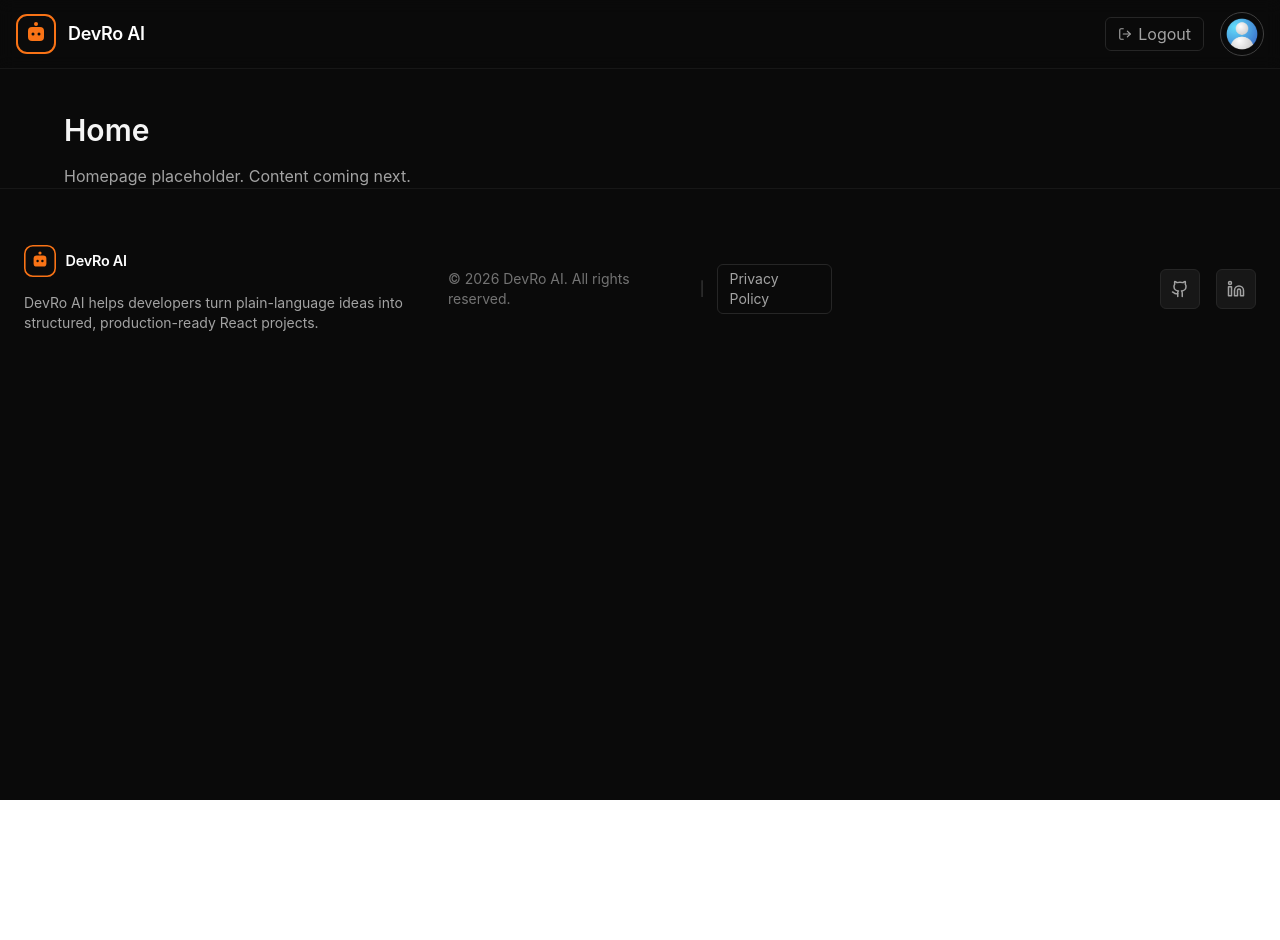
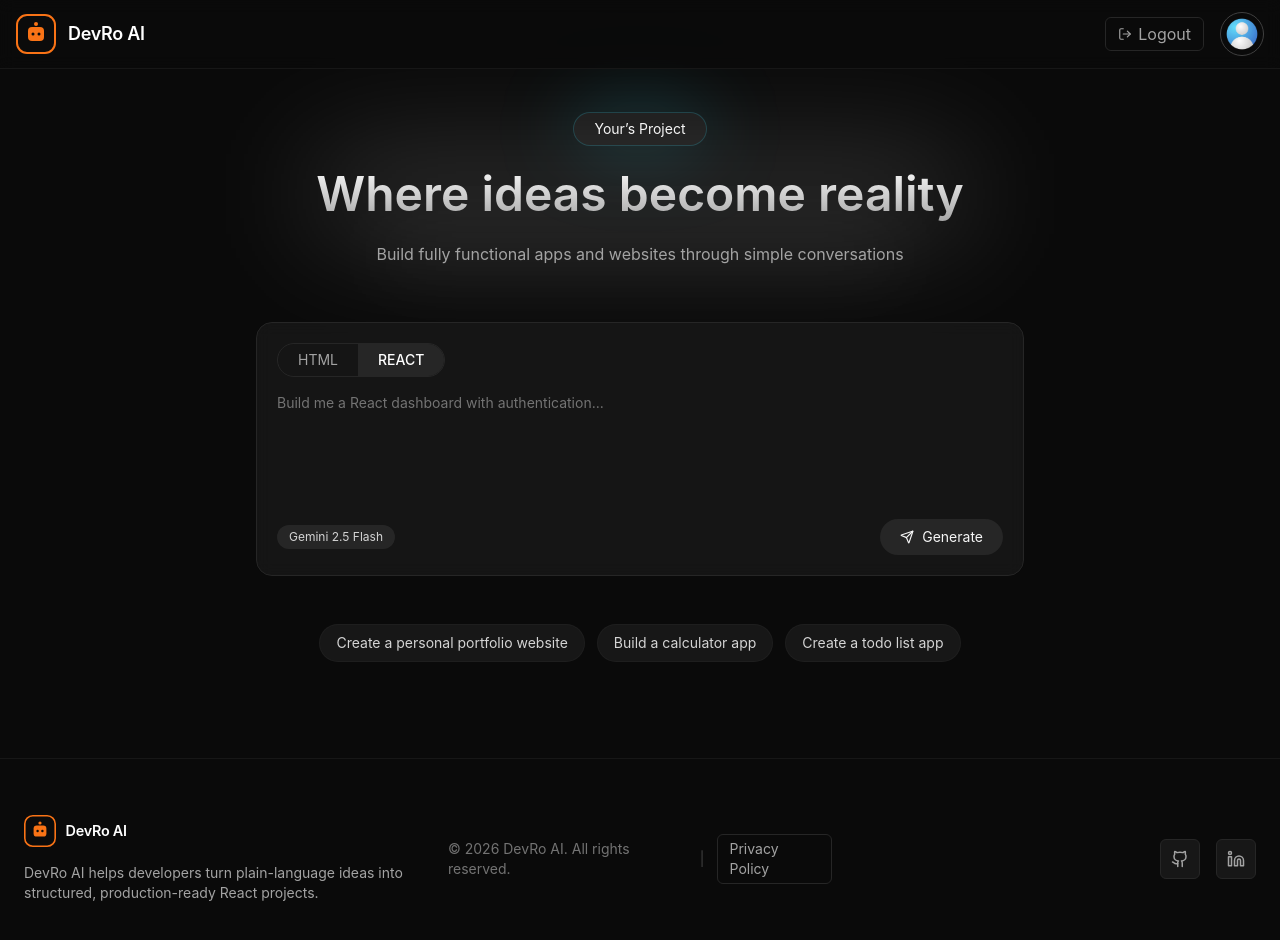
Before and after one commit to Rohitsaw6207/DevRo-AI, a React (Vite) app: page /home in a window 1280 px wide. Shown: the top 940 px of the page. Before the commit the page ends 800 px from the top, so only its background shows below. Built offline with nearby package versions, Linux system fonts and the light colour scheme; no server answers; the database is empty; sample sign-in values are in the browser's storage.

Commit message:
updated the home page ui

```diff
--- a/src/pages/Home.jsx
+++ b/src/pages/Home.jsx
@@ -1,20 +1,207 @@
+import { useState } from 'react'
+import { motion } from 'framer-motion'
+import { Send } from 'lucide-react'
+
 import Navbar from '../components/layout/Navbar'
 import Footer from '../components/layout/Footer'
+import { useAuth } from '../context/AuthContext'
 
 export default function Home() {
+  const { profile } = useAuth()
+
+  const [stack, setStack] = useState('react')
+  const [prompt, setPrompt] = useState('')
+
   return (
-    <div className="min-h-screen bg-neutral-950 text-neutral-100">
+    <div className="min-h-screen bg-neutral-950 text-neutral-100 flex flex-col">
       <Navbar />
 
-      <section className="pt-28 px-6">
-        <div className="max-w-6xl mx-auto">
-          <h1 className="text-3xl font-semibold mb-4">
-            Home
-          </h1>
-          <p className="text-neutral-400">
-            Homepage placeholder. Content coming next.
-          </p>
-        </div>
+      <section className="flex-grow pt-28 pb-24 flex flex-col items-center px-6">
+
+        {/* PROJECT PILL */}
+        <motion.div
+          initial={{ opacity: 0, y: -10 }}
+          animate={{ opacity: 1, y: 0 }}
+          transition={{ duration: 0.4 }}
+          className="relative mb-6"
+        >
+          <div className="absolute inset-0 bg-cyan-400/30 blur-2xl rounded-full" />
+          <div className="
+            relative
+            px-5
+            py-1.5
+            rounded-full
+            bg-neutral-900
+            border
+            border-cyan-400/20
+            text-sm
+          ">
+            {profile?.name || 'Your'}’s Project
+          </div>
+        </motion.div>
+
+        {/* HEADING */}
+        <motion.h1
+          initial={{ opacity: 0, y: 16 }}
+          animate={{ opacity: 1, y: 0 }}
+          transition={{ duration: 0.5 }}
+          className="relative text-4xl sm:text-5xl font-semibold text-center mb-6"
+        >
+          <span className="
+            absolute
+            inset-0
+            bg-white/30
+            blur-3xl
+          " />
+          <span className="
+            relative
+            bg-gradient-to-b
+            from-white
+            to-neutral-400
+            bg-clip-text
+            text-transparent
+          ">
+            Where ideas become reality
+          </span>
+        </motion.h1>
+
+        {/* SUBHEADING */}
+        <motion.p
+          initial={{ opacity: 0 }}
+          animate={{ opacity: 1 }}
+          transition={{ delay: 0.1 }}
+          className="relative text-neutral-400 text-center max-w-2xl mb-14"
+        >
+          <span className="
+            absolute
+            inset-0
+            bg-white/10
+            blur-2xl
+          " />
+          <span className="relative">
+            Build fully functional apps and websites through simple conversations
+          </span>
+        </motion.p>
+
+        {/* PROMPT CONTAINER */}
+        <motion.div
+          initial={{ opacity: 0, y: 20 }}
+          animate={{ opacity: 1, y: 0 }}
+          transition={{ duration: 0.4 }}
+          className="w-full max-w-3xl"
+        >
+          <div className="
+            rounded-2xl
+            bg-neutral-900/90
+            backdrop-blur
+            border
+            border-neutral-800
+            p-5
+          ">
+
+            {/* STACK TOGGLE */}
+            <div className="inline-flex mb-4 rounded-full border border-neutral-800 overflow-hidden">
+              {['html', 'react'].map(item => (
+                <motion.button
+                  key={item}
+                  whileTap={{ scale: 0.95 }}
+                  onClick={() => setStack(item)}
+                  className={`
+                    px-5 py-1.5 text-sm transition
+                    ${stack === item
+                      ? 'bg-neutral-800 text-white font-medium'
+                      : 'text-neutral-400 hover:text-neutral-200'
+                    }
+                  `}
+                >
+                  {item.toUpperCase()}
+                </motion.button>
+              ))}
+            </div>
+
+            {/* TEXTAREA */}
+            <textarea
+              value={prompt}
+              onChange={e => setPrompt(e.target.value)}
+              placeholder={
+                stack === 'react'
+                  ? 'Build me a React dashboard with authentication...'
+                  : 'Build me a responsive HTML landing page...'
+              }
+              rows={5}
+              className="
+                w-full
+                bg-transparent
+                resize-none
+                outline-none
+                text-sm
+                text-neutral-100
+                placeholder:text-neutral-500
+
+                scrollbar-thin
+                scrollbar-thumb-neutral-700
+                scrollbar-track-transparent
+              "
+            />
+
+            {/* BOTTOM BAR */}
+            <div className="flex items-center justify-between mt-5">
+              <span className="px-3 py-1 rounded-full bg-neutral-800 text-xs text-neutral-300">
+                Gemini 2.5 Flash
+              </span>
+
+              <motion.button
+                whileHover={{ scale: 1.05 }}
+                whileTap={{ scale: 0.95 }}
+                className="
+                  flex items-center gap-2
+                  px-5 py-2
+                  rounded-full
+                  bg-neutral-800
+                  hover:bg-neutral-700
+                  transition
+                "
+              >
+                <Send size={14} />
+                <span className="text-sm">Generate</span>
+              </motion.button>
+            </div>
+          </div>
+        </motion.div>
+
+        {/* SUGGESTIONS */}
+        <motion.div
+          initial={{ opacity: 0 }}
+          animate={{ opacity: 1 }}
+          transition={{ delay: 0.25 }}
+          className="flex flex-wrap justify-center gap-3 mt-12"
+        >
+          {[
+            'Create a personal portfolio website',
+            'Build a calculator app',
+            'Create a todo list app'
+          ].map(text => (
+            <motion.button
+              key={text}
+              whileHover={{ scale: 1.05 }}
+              whileTap={{ scale: 0.95 }}
+              onClick={() => setPrompt(text)}
+              className="
+                px-4 py-2
+                rounded-full
+                bg-neutral-900
+                border border-neutral-800/50
+                text-sm
+                text-neutral-300
+                hover:bg-neutral-800
+                transition
+              "
+            >
+              {text}
+            </motion.button>
+          ))}
+        </motion.div>
+
       </section>
 
       <Footer />
```
